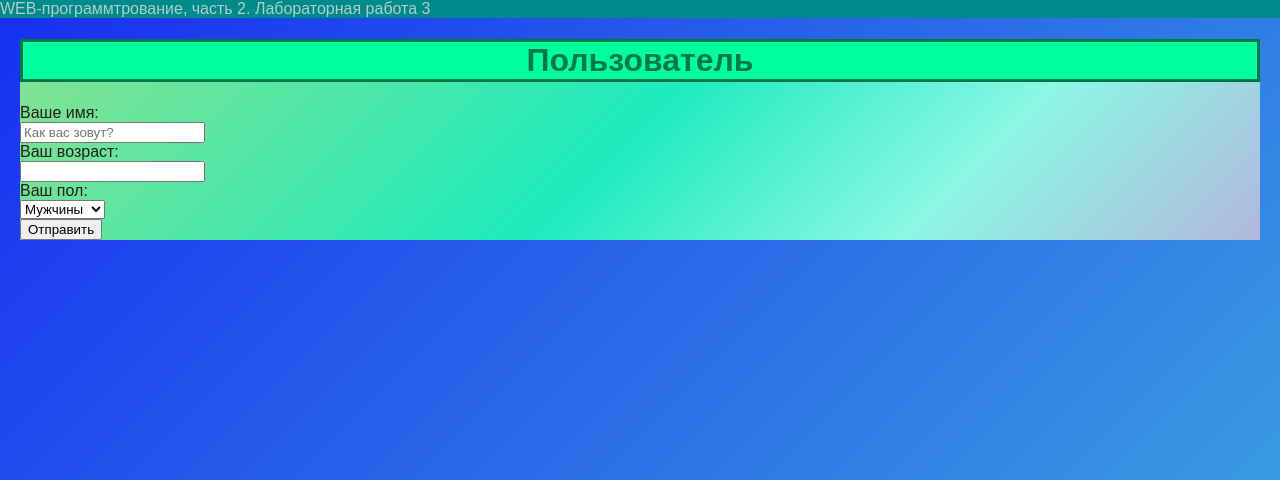
After one commit to RuslanKrutik/web_2, a Flask app: page /lab3/form1 in a window 1280 px wide. The commit adds this page. Shown: the top 480 px of the page. Run offline with Flask 3, Linux system fonts and the light colour scheme.

Commit message:
Форма

```diff
--- a/lab3.py
+++ b/lab3.py
@@ -25,3 +25,10 @@ def cookie_del():
     resp.delete_cookie('age')
     resp.delete_cookie('name_color')
     return resp
+
+@lab3.route('/lab3/form1')
+def form1():
+    user = request.args.get('user')
+    age = request.args.get('age')
+    sex = request.args.get('sex')
+    return render_template('form1.html', user=user)
--- /dev/null
+++ b/templates/form1.html
@@ -0,0 +1,45 @@
+{% extends "base.html" %}
+
+{# номер лабораторной #}
+{% block lab %}Лабораторная работа 3{% endblock %}
+
+{# основной контент #}
+{% block main %}
+    {% if user %}
+
+    <h1>Привет, {{ user }}!</h1>
+    <h2>Добро пожаловать на наш сайт!</h2>
+
+    <div>ваш возраст: {{ age }}</div>
+    <div>ваш пол: {{ sex }}</div>
+    <div>
+        <a href="/lab3/form1">Заново</a>
+    <div>
+
+    {% else %}
+
+    <h1>Пользователь</h1>
+
+    <form>
+        <label>Ваше имя:</label>
+        <div>
+            <input type="text" placeholder="Как вас зовут?" name="user">
+        </div>
+        <label>Ваш возраст:</label>
+        <div>
+            <input tupe="number" name="age">
+        </div>
+        <label>Ваш пол:</label>
+        <div>
+            <select name="sex">
+                <option value="male">Мужчины</option>
+                <option value="female">Женщины</option>
+            </select>
+        </div>
+        <div>
+            <button type="submit">Отправить</button>
+        </div>
+    </form>
+
+    {% endif %}
+{% endblock %}
--- a/templates/lab3.html
+++ b/templates/lab3.html
@@ -12,6 +12,7 @@
     <div class="menu">
         <ul>
             <div class="line_a"><a href="/lab3/cookie">cookie</a></div>
+            <div class="line_a"><a href="/lab3/form1">cookie</a></div>
         </ul>
     </div>
 
```
